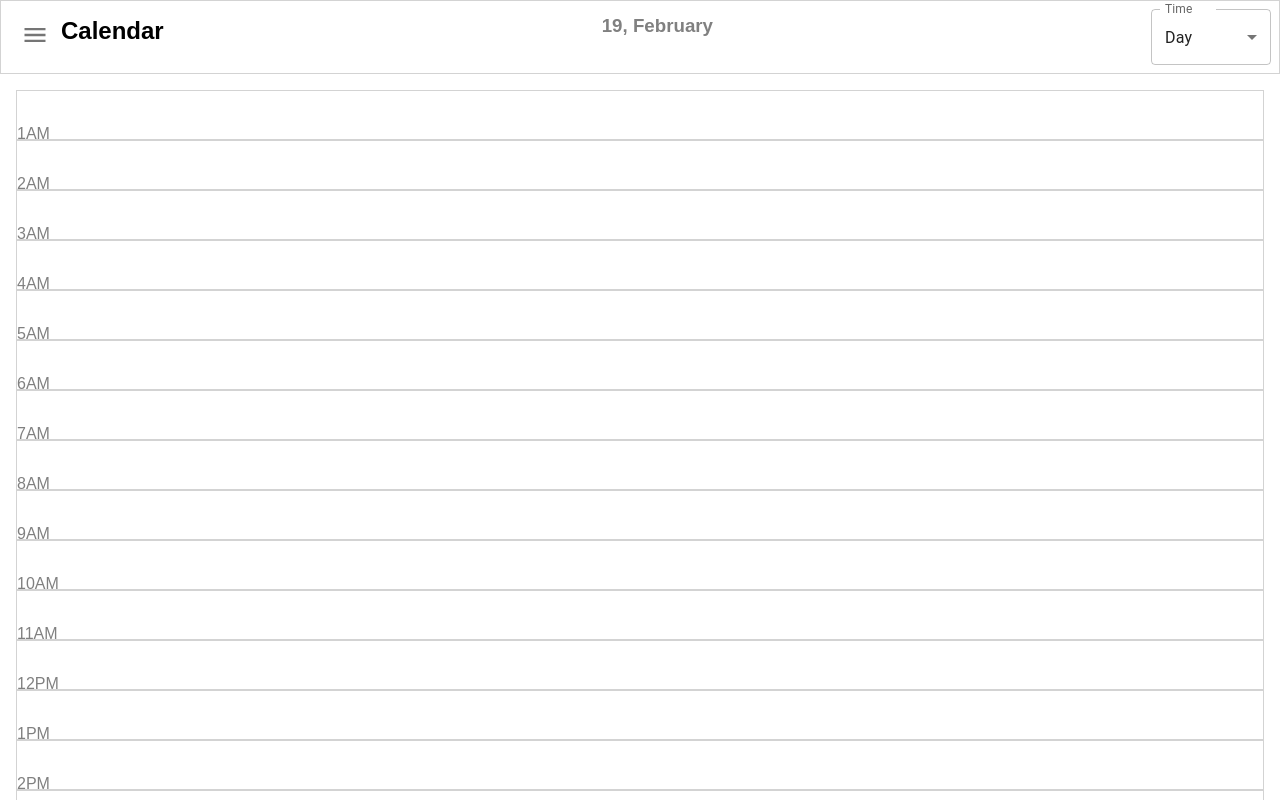
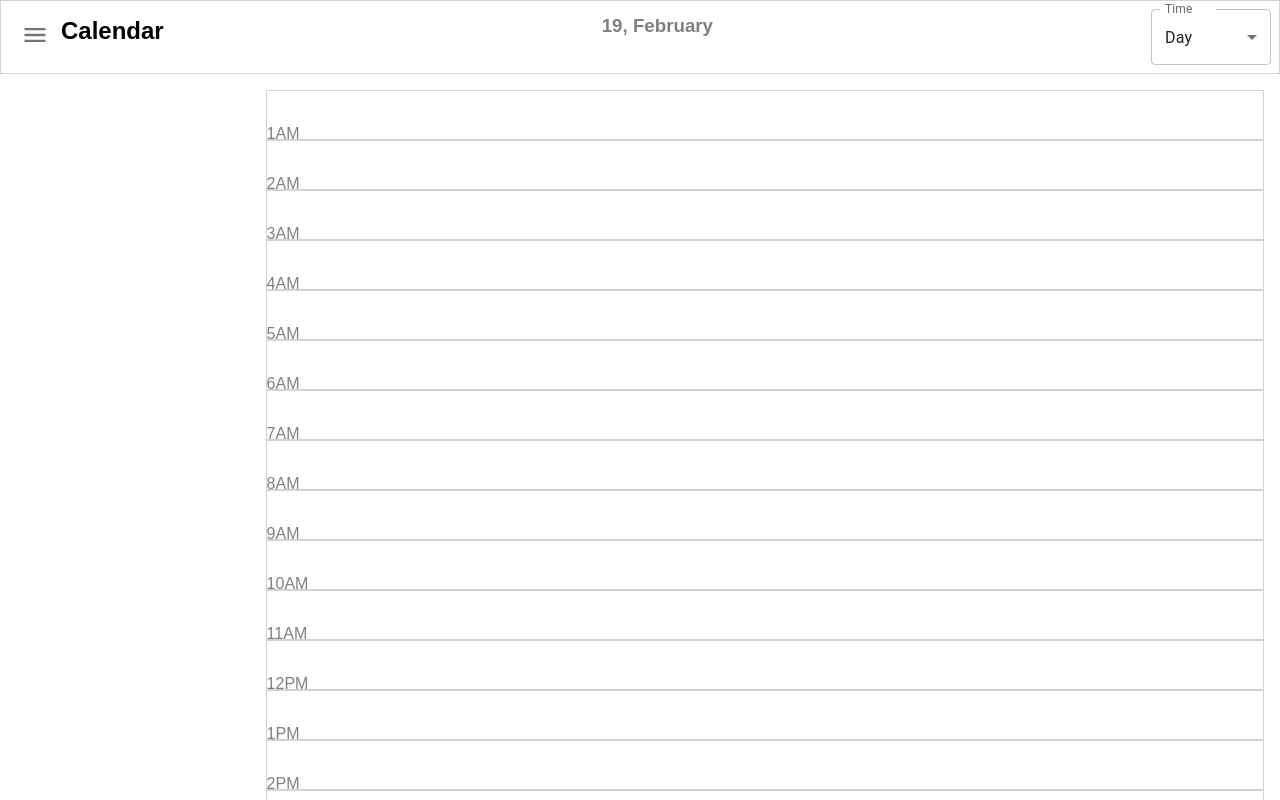
Before and after one commit to prajwalkulkarni/google-calendar, a React (Create React App) app: page / in a window 1280 px wide. Shown: the top 800 px of the page. Built offline with nearby package versions, Linux system fonts and the light colour scheme.

Commit message:
Update ViewWrapper.js

```diff
--- a/src/components/ViewWrapper.js
+++ b/src/components/ViewWrapper.js
@@ -31,11 +31,14 @@ export default function ViewWrapper() {
   // console.log(renderComponent)
   return (
     <div className="view_wrapper">
-      {render.calendarVisible && (
+      {/* {render.calendarVisible && (
         <div className="wt1">
           <CalendarView />
         </div>
-      )}
+      )} */}
+      <div className={`drawer ${render.calendarVisible && "visible"}`}>
+        <CalendarView />
+      </div>
       {renderComponent()}
     </div>
   );
```
